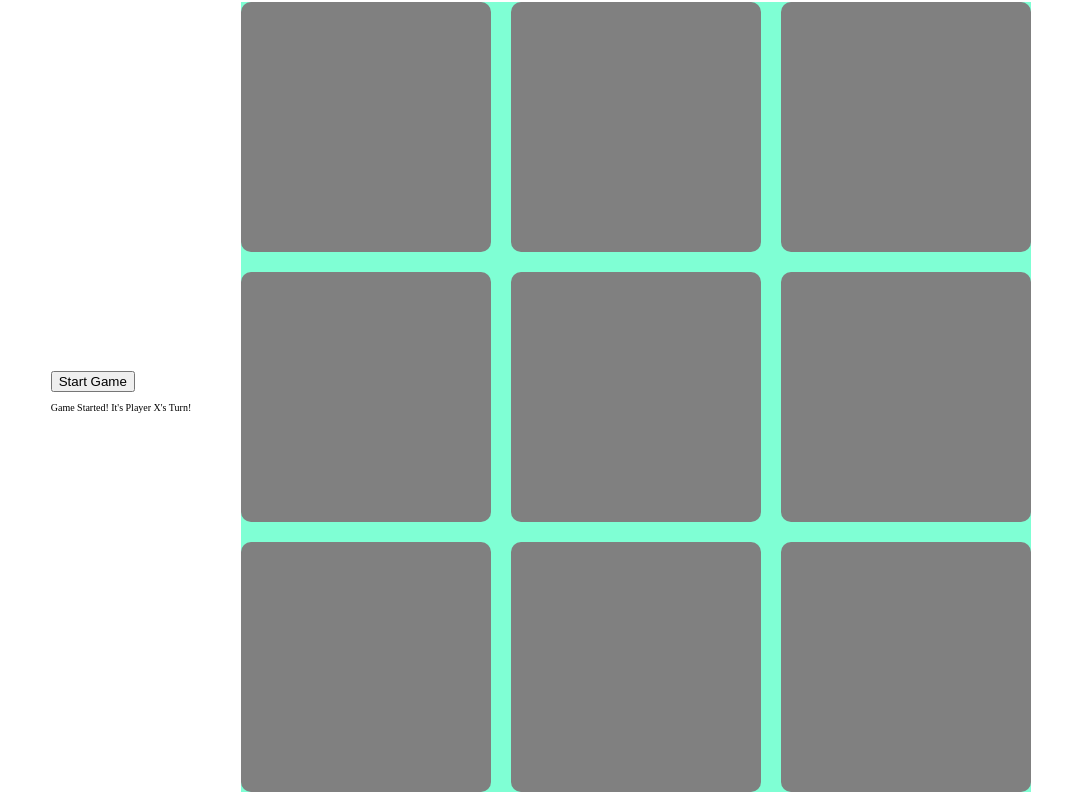
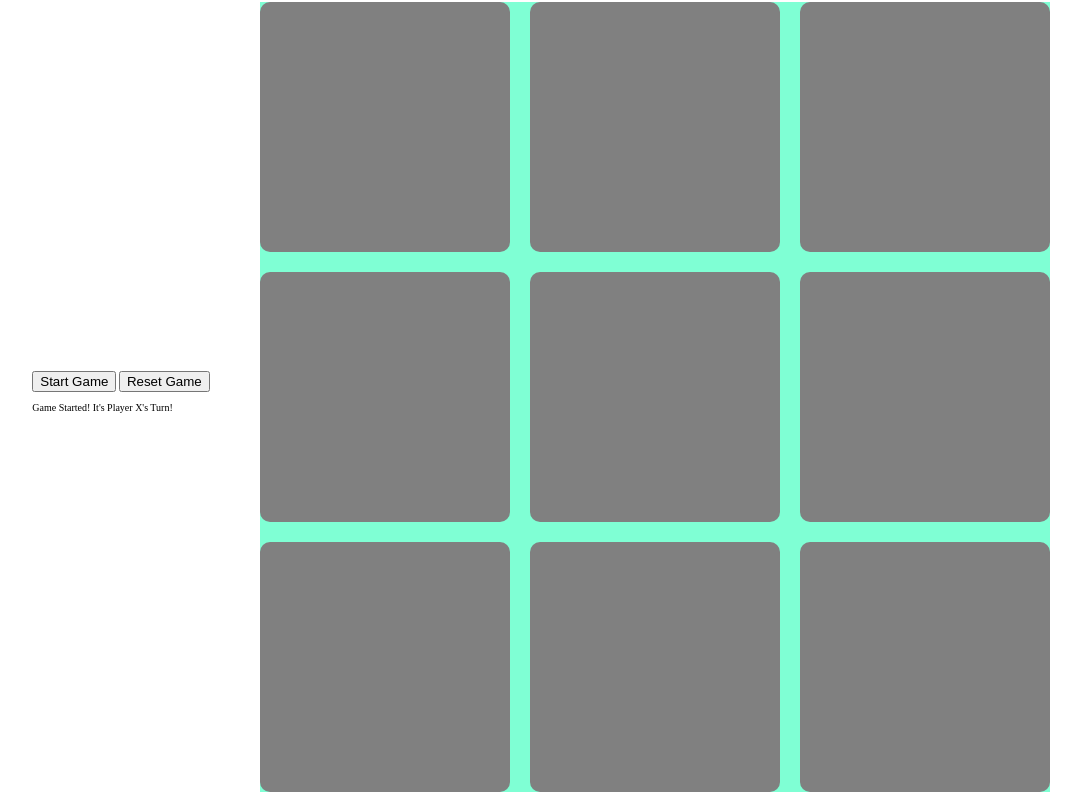
Before and after one commit to stefangoina/tic-tac-toe, a plain HTML site: page index.html in a window 1280 px wide. Shown: the part 48-848 px from the top of the page, without its empty margins (107-1188 px from the left). Drawn offline with Linux system fonts and the light colour scheme.

Commit message:
reset structure

```diff
--- a/index.html
+++ b/index.html
@@ -11,6 +11,7 @@
     <div class="game-wrap">
       <div class="start-game">
         <button class="start">Start Game</button>
+        <button class="reset">Reset Game</button>
         <p class="start-text"></p>
       </div>
       <div class="game">
```
